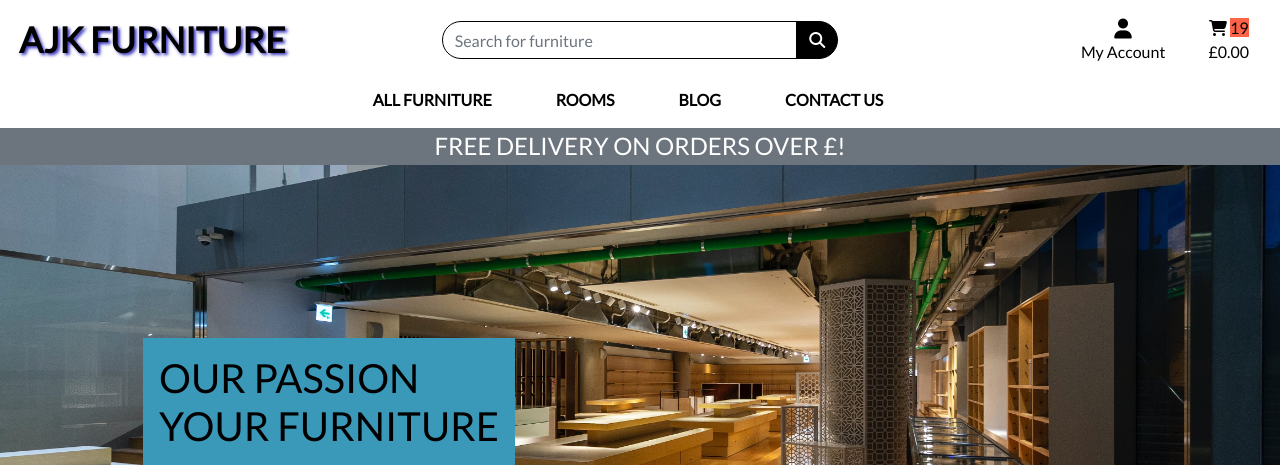
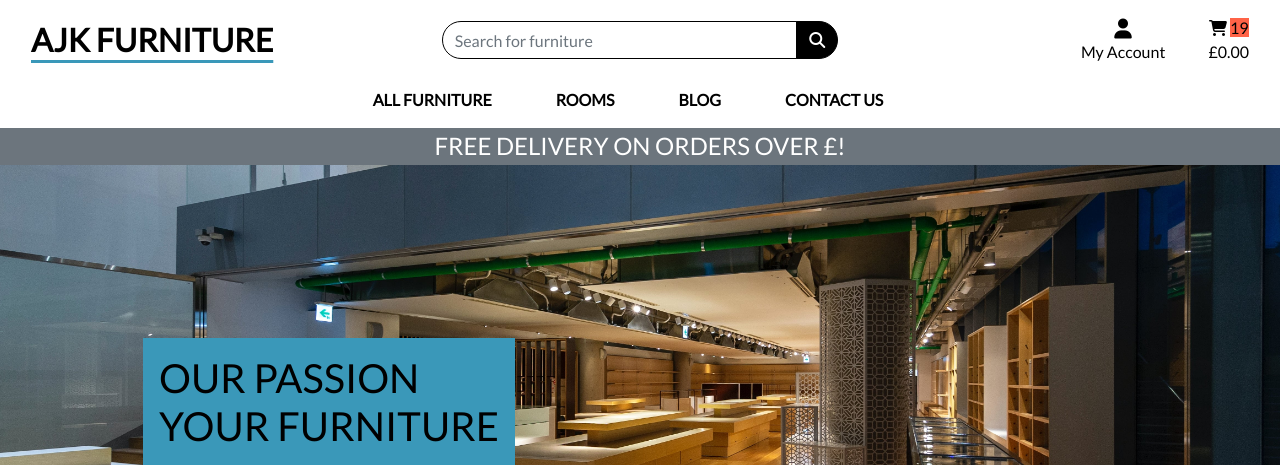
Before and after one commit to andyk8872/p5-ecommerce, a Django app: page / in a window 1280 px wide, with the pointer over the restyled element. Shown: the top 465 px of the page. Run offline with Django 3.2, Linux system fonts and the light colour scheme; some libraries are stand-ins or nearby versions.

Commit message:
refactor: changed nav-link hoover effect

```diff
--- a/static/css/base.css
+++ b/static/css/base.css
@@ -66,9 +66,8 @@ body {
 /* mouse over link */
 .nav-link:hover {
     color: #3A98B9 !important;
-    text-shadow: 2px 2px 3px #3A36BF;
-    transition: all, .3s ease-in-out;
-    transform: scale(1.1);
+    text-decoration: underline;
+    text-underline-offset: 0.5em;
 }
 
 .overlay {
```
